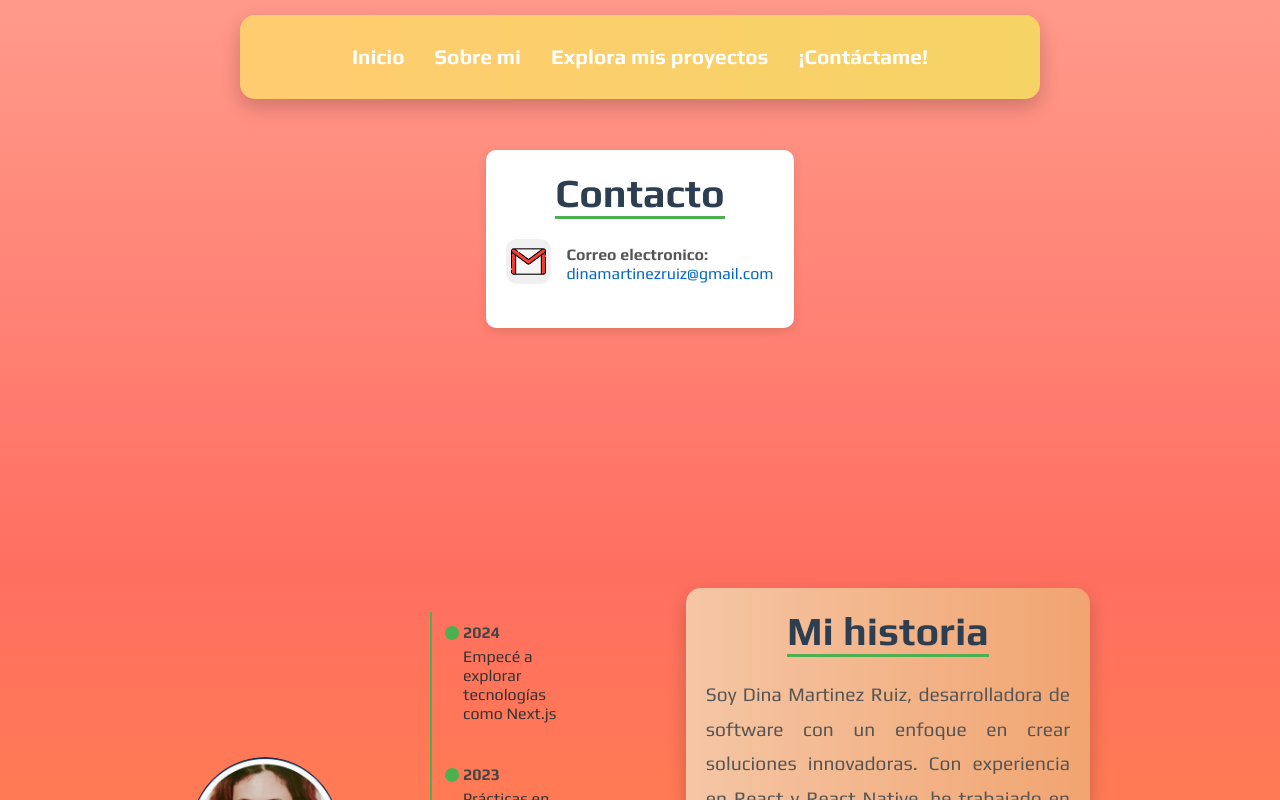
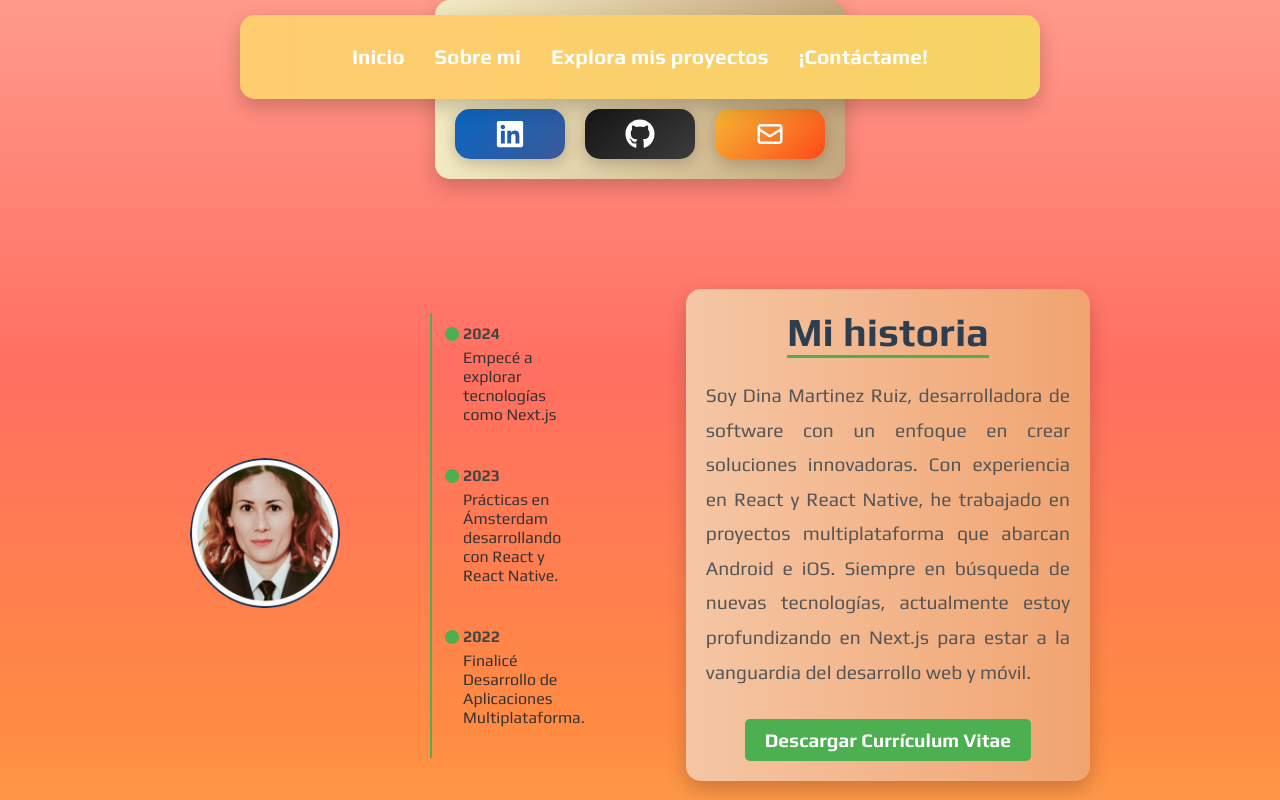
Before and after one commit to LavryDam/my-portfolio-web, a Next.js app: page /contacto in a window 1280 px wide. Shown: the top 800 px of the page. Built offline with nearby package versions, Linux system fonts and the light colour scheme.

Commit message:
fix:css-contact-page

```diff
--- a/app/contacto/contactPage.css
+++ b/app/contacto/contactPage.css
@@ -1,68 +1,85 @@
-body {
-    min-height: 100%;
-    margin: 0;
-    padding: 0;
-    background-color: #f5f5f5;
-    color: #333;
-}
-
 .contact-page {
-    max-width: 500px;
-    margin: 150px auto;
+    display: flex;
+    flex-direction: column;
+    align-items: center;
+    justify-content: center;
+    text-align: center;
     padding: 20px;
-    background-color: #ffffff;
-    border-radius: 10px;
-    box-shadow: 0 4px 10px rgba(0, 0, 0, 0.1);
-    text-align: center;
-}
+    margin: 0 auto;
+    max-width: 600px;
+    background: linear-gradient(to right, #f3eac2, #c4a77d);
+    border-radius: 15px;
+    box-shadow: 0 8px 20px rgba(0, 0, 0, 0.2);
+  }
 
 .contact-page h1 {
     font-size: 2.5rem;
     margin-bottom: 20px;
     color: #2c3e50;
     border-bottom: 3px solid #4caf50;
-    display: inline-block;
 }
 
 .contact-item {
     display: flex;
-    align-items: center;
-    gap: 15px;
-    margin-bottom: 20px;
-    text-align: left;
+    gap: 20px;
+    margin-top: 20px;
 }
 
-.contact-text h3 {
-    margin: 0;
+.icon-button {
+    display: flex;
+    flex-direction: column;
+    align-items: center;
+    justify-content: center;
+    gap: 5px;
+    padding: 10px 40px;
     font-size: 1rem;
-    color: #555;
+    font-weight: bold;
+    color: white;
+    border-radius: 15px;
+    transition: all 0.3s ease;
+    text-decoration: none;
+    cursor: pointer;
+    box-shadow: 0 4px 15px rgba(0, 0, 0, 0.2);
+    background: linear-gradient(135deg, #ff9a9e, #fad0c4);
 }
 
-.contact-text a {
-    font-size: 1rem;
-    color: #0066cc;
-    text-decoration: none;
-    transition: color 0.3s ease;
+.icon-button:hover {
+    transform: scale(1.1);
+    background: linear-gradient(135deg, #fad0c4, #fbc2eb, #a18cd1);
+    box-shadow: 0 8px 25px rgba(0, 0, 0, 0.3);
 }
 
-.contact-text a:hover {
-    color: #004999;
+.linkedin {
+    background: linear-gradient(135deg, #0a66c2, #3b5998);
 }
 
-.contact-item img {
-    flex-shrink: 0;
-    border-radius: 25%;
-    background-color: #f0f0f0;
-    padding: 5px;
+.linkedin:hover {
+    background: linear-gradient(135deg, #3b5998, #0a66c2);
+}
+
+.github {
+    background: linear-gradient(135deg, #171515, #3c3c3c);
+}
+
+.github:hover {
+    background: linear-gradient(135deg, #3c3c3c, #171515);
+}
+
+.email {
+    background: linear-gradient(135deg, #f7b733, #fc4a1a);
+}
+
+.email:hover {
+    background: linear-gradient(135deg, #fc4a1a, #f7b733);
+}
+
+.icon-button span {
+    font-size: 0.9rem;
 }
 
 @media (max-width: 768px) {
     .contact-item {
-        flex-direction: column;
-        align-items: flex-start;
-    }
-
-    .contact-item img {
-        margin-bottom: 10px;
+      flex-direction: column;
+      gap: 15px;
     }
 }
--- a/app/contacto/page.tsx
+++ b/app/contacto/page.tsx
@@ -1,6 +1,7 @@
 import Link from "next/link";
 import "./contactPage.css"
-import Image from "next/image";
+import { FaLinkedin, FaGithub } from 'react-icons/fa';
+import { HiOutlineMail } from 'react-icons/hi';
 
 export const metadata = {
     title: "Contacto",
@@ -11,13 +12,32 @@ function contactoPage(){
         <div className="contact-page">
             <h1>Contacto</h1>
             <div className="contact-item">
-                <div>
-                    <Image src="/docs/gmail.png" width={45} height={45} alt="Imagen gmail"/>
-                </div>
-                <div className="contact-text">
-                    <h3>Correo electronico:</h3>
-                    <Link href="https://mail.google.com/mail/?view=cm&fs=1&to=dinamartinezruiz@gmail.com" target="_blank">dinamartinezruiz@gmail.com</Link>
-                </div>
+                <Link
+                    href="https://www.linkedin.com/in/dina-martinez-ruiz19"
+                    target="_blank"
+                    rel="noopener noreferrer"
+                >
+                    <div className="icon-button linkedin">
+                        <FaLinkedin size={30}/>
+                    </div>
+                </Link>
+                <Link
+                    href="https://github.com/LavryDam"
+                    target="_blank"
+                    rel="noopener noreferrer"
+                >
+                    <div className="icon-button github">
+                        <FaGithub size={30}/>
+                    </div>
+                </Link>
+                <Link
+                    href="mailto:dinamartinezruiz@gmail.com"
+                    target="_blank"
+                >
+                    <div className="icon-button email">
+                        <HiOutlineMail size={30}/>
+                    </div>
+                </Link>
             </div>
         </div>
     );
```
Also changed, not shown: package.json (+5 -4 lines), 1 other file (tests, documents, lock files or other folders).
